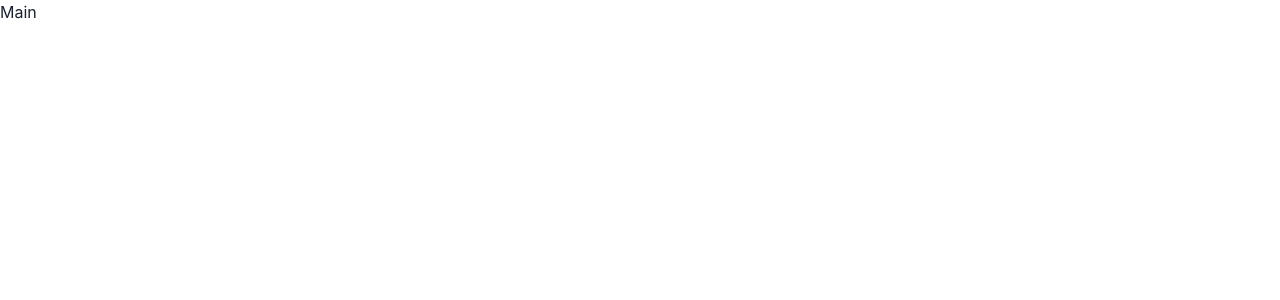
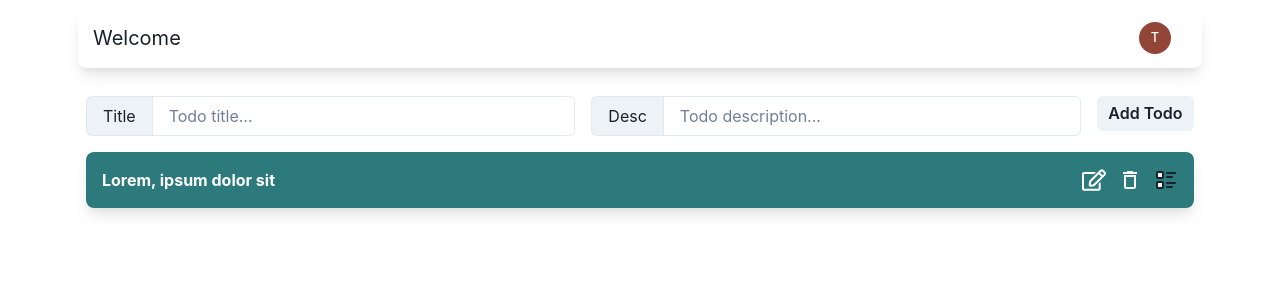
Before and after one commit to HamalainenTaru/todoapp-mern, a React (Vite) app in the folder frontend/: page /main in a window 1280 px wide. Shown: the top 300 px of the page. Built offline with nearby package versions, Linux system fonts and the light colour scheme.

Commit message:
main page UI

```diff
--- a/frontend/package.json
+++ b/frontend/package.json
@@ -18,6 +18,7 @@
     "react": "^18.2.0",
     "react-dom": "^18.2.0",
     "react-hook-form": "^7.51.3",
+    "react-icons": "^5.1.0",
     "react-router-dom": "^6.23.0"
   },
   "devDependencies": {
--- a/frontend/src/App.jsx
+++ b/frontend/src/App.jsx
@@ -1,14 +1,20 @@
 import { Routes, Route } from "react-router-dom";
 import Home from "./pages/Home";
 import Main from "./pages/Main";
+import { Container } from "@chakra-ui/react";
+import { useState } from "react";
+import userContenxt from "./userContenxt";
 
 export default function App() {
+  const [user, setUser] = useState(null);
   return (
-    <div className="app">
-      <Routes>
-        <Route path="/" element={<Home />} />
-        <Route path="/main" element={<Main />} />
-      </Routes>
-    </div>
+    <userContenxt.Provider value={{ user, setUser }}>
+      <Container maxW={{ base: "100%", lg: "1140px" }} p={2}>
+        <Routes>
+          <Route path="/" element={<Home />} />
+          <Route path="/main" element={<Main />} />
+        </Routes>
+      </Container>
+    </userContenxt.Provider>
   );
 }
--- /dev/null
+++ b/frontend/src/components/AddTodoForm.jsx
@@ -0,0 +1,38 @@
+import {
+  Stack,
+  FormControl,
+  InputGroup,
+  Input,
+  InputLeftAddon,
+  Button,
+  FormErrorMessage,
+} from "@chakra-ui/react";
+
+export default function AddTodoForm() {
+  return (
+    <Stack
+      spacing={4}
+      direction={{ base: "column", md: "row" }}
+      p={2}
+      m={"20px 0 0 0"}
+    >
+      <FormControl>
+        <InputGroup>
+          <InputLeftAddon>Title</InputLeftAddon>
+          <Input placeholder="Todo title..." />
+        </InputGroup>
+        <FormErrorMessage>Error Message</FormErrorMessage>
+      </FormControl>
+      <FormControl>
+        <InputGroup>
+          <InputLeftAddon>Desc</InputLeftAddon>
+          <Input placeholder="Todo description..." />
+        </InputGroup>
+        <FormErrorMessage>Error message</FormErrorMessage>
+      </FormControl>
+      <Button w={{ base: "100%", md: "200px" }} h={"100%"} p={2}>
+        Add Todo
+      </Button>
+    </Stack>
+  );
+}
--- a/frontend/src/components/AuthenticationForm.jsx
+++ b/frontend/src/components/AuthenticationForm.jsx
@@ -9,9 +9,10 @@ import {
   InputRightElement,
 } from "@chakra-ui/react";
 import { useForm } from "react-hook-form";
-import { useState } from "react";
+import { useContext, useState } from "react";
 import authService from "../services/auth.service";
 import { useNavigate } from "react-router-dom";
+import userContenxt from "../userContenxt";
 
 export default function AuthenticationForm({ type, setTabIndex }) {
   const [showPassword, setShowPassword] = useState({
@@ -32,6 +33,7 @@ export default function AuthenticationForm({ type, setTabIndex }) {
   const authData = watch();
 
   const isRegister = type === "register";
+  const { setUser } = useContext(userContenxt);
 
   const onLogin = async () => {
     try {
@@ -41,7 +43,8 @@ export default function AuthenticationForm({ type, setTabIndex }) {
       };
 
       const loggedInUser = await authService.login(user);
-      console.log(loggedInUser);
+      setUser(loggedInUser.user);
+
       navigate("/main");
     } catch (error) {
       if (error.response.data.errors) {
--- /dev/null
+++ b/frontend/src/components/NavBar.jsx
@@ -0,0 +1,51 @@
+import {
+  Box,
+  Text,
+  Menu,
+  MenuButton,
+  Avatar,
+  MenuList,
+  MenuItem,
+  MenuDivider,
+  Button,
+} from "@chakra-ui/react";
+import userContenxt from "../userContenxt";
+import { useContext } from "react";
+
+export default function NavBar() {
+  const { user } = useContext(userContenxt);
+  return (
+    <Box
+      display={"flex"}
+      justifyContent={"space-between"}
+      alignItems={"center"}
+      p={"10px 15px 10px 15px"}
+      w={"100%"}
+      shadow={"lg"}
+      rounded={"lg"}
+    >
+      <Text fontSize={"xl"}>Welcome {user?.username}</Text>
+
+      <Menu>
+        <MenuButton
+          as={Button}
+          bg={"white"}
+          // rightIcon={<BiSolidChevronDown />}
+        >
+          <Avatar
+            size={"sm"}
+            cursor={"pointer"}
+            name="test"
+            src={user?.profilePic}
+          />
+        </MenuButton>
+
+        <MenuList>
+          <MenuItem>My Profile</MenuItem>
+          <MenuDivider />
+          <MenuItem>Logout</MenuItem>
+        </MenuList>
+      </Menu>
+    </Box>
+  );
+}
--- /dev/null
+++ b/frontend/src/components/Todo.jsx
@@ -0,0 +1,50 @@
+import { HStack, Box, Tooltip, Text } from "@chakra-ui/react";
+import { FaRegEdit } from "react-icons/fa";
+import { MdDeleteOutline } from "react-icons/md";
+import { TbListDetails } from "react-icons/tb";
+
+export default function Todo() {
+  return (
+    <HStack
+      bg={"teal.600"}
+      shadow={"lg"}
+      rounded={"lg"}
+      p={4}
+      justifyContent={"space-between"}
+    >
+      <Box
+        display={"flex"}
+        flexDirection={"column"}
+        alignItems={"center"}
+        gap={2}
+        overflow={"hidden"}
+        color={"white"}
+      >
+        <Tooltip label="Todo title" placement="top-start">
+          <Text isTruncated fontWeight={"bold"}>
+            Lorem, ipsum dolor sit
+          </Text>
+        </Tooltip>
+      </Box>
+
+      <Box display={"flex"} alignItems={"center"} gap={3}>
+        <Tooltip label="edit">
+          <span>
+            <FaRegEdit fill="white" size={"24px"} />
+          </span>
+        </Tooltip>
+        <Tooltip label="delete">
+          <span>
+            <MdDeleteOutline fill="white" size={"24px"} />
+          </span>
+        </Tooltip>
+
+        <Tooltip label="view">
+          <span>
+            <TbListDetails fill="white" size={"24px"} />
+          </span>
+        </Tooltip>
+      </Box>
+    </HStack>
+  );
+}
--- /dev/null
+++ b/frontend/src/components/Todos.jsx
@@ -0,0 +1,10 @@
+import { Box } from "@chakra-ui/react";
+import Todo from "./Todo";
+
+export default function Todos() {
+  return (
+    <Box p={2} display={"flex"} flexDirection={"column"} gap={2}>
+      <Todo />
+    </Box>
+  );
+}
--- a/frontend/src/pages/Home.jsx
+++ b/frontend/src/pages/Home.jsx
@@ -10,7 +10,6 @@ import {
   Image,
   Heading,
   Text,
-  Container,
 } from "@chakra-ui/react";
 import AuthenticationForm from "../components/AuthenticationForm";
 import { useState } from "react";
@@ -22,7 +21,6 @@ export default function Home() {
     setTabIndex(index);
   };
   return (
-    <Container maxW={{ base: "100%", lg: "1140px" }}>
     <Card
       direction={{ base: "column", lg: "row" }}
       overflow="hidden"
@@ -73,6 +71,5 @@ export default function Home() {
         </CardBody>
       </Stack>
     </Card>
-    </Container>
   );
 }
--- a/frontend/src/pages/Main.jsx
+++ b/frontend/src/pages/Main.jsx
@@ -1,3 +1,14 @@
+import { Box } from "@chakra-ui/react";
+import AddTodoForm from "../components/AddTodoForm";
+import NavBar from "../components/NavBar";
+import Todos from "../components/Todos";
+
 export default function Main() {
-  return <div>Main</div>;
+  return (
+    <Box>
+      <NavBar />
+      <AddTodoForm />
+      <Todos />
+    </Box>
+  );
 }
--- /dev/null
+++ b/frontend/src/userContenxt.jsx
@@ -0,0 +1,5 @@
+import { createContext } from "react";
+
+const userContenxt = createContext();
+
+export default userContenxt;
```
Also changed, not shown: 2 other files (tests, documents, lock files or other folders). Lines whose indentation alone changed are shown as unchanged.
